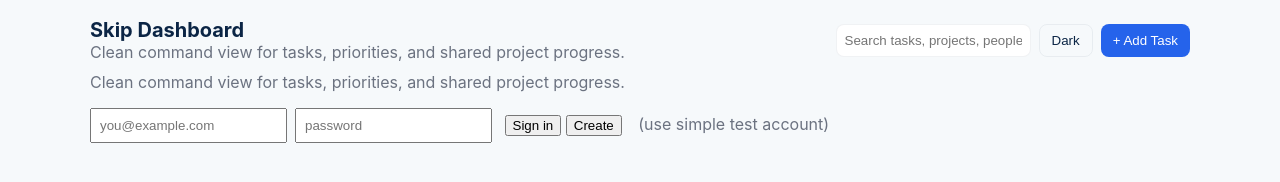
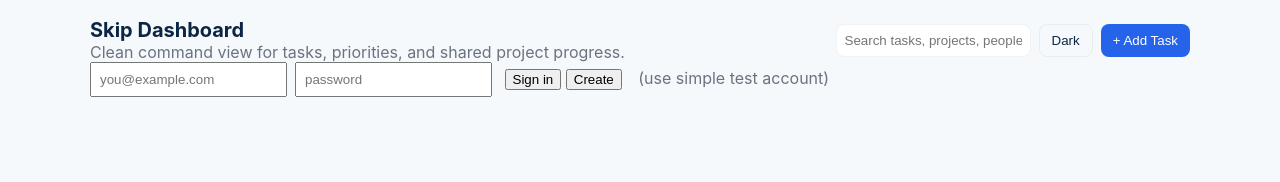
Before and after one commit to skip0856-agent/-Skip_Agent-Dash-, a plain HTML site: page public/index.html in a window 1280 px wide. Drawn offline with nearby package versions, Linux system fonts and the light colour scheme.

Commit message:
fix: remove duplicate tagline paragraph

```diff
--- a/public/index.html
+++ b/public/index.html
@@ -55,7 +55,6 @@ h1{font-size:20px;margin:0}
     </div>
   </div>
 
-  <p style="margin-top:10px" class="small-muted">Clean command view for tasks, priorities, and shared project progress.</p>
   <div id="authArea"></div>
   <div id="appArea" style="display:none; margin-top:12px">
     <div class="three-col" style="display:grid;grid-template-columns:240px 1fr 320px;gap:16px">
```
